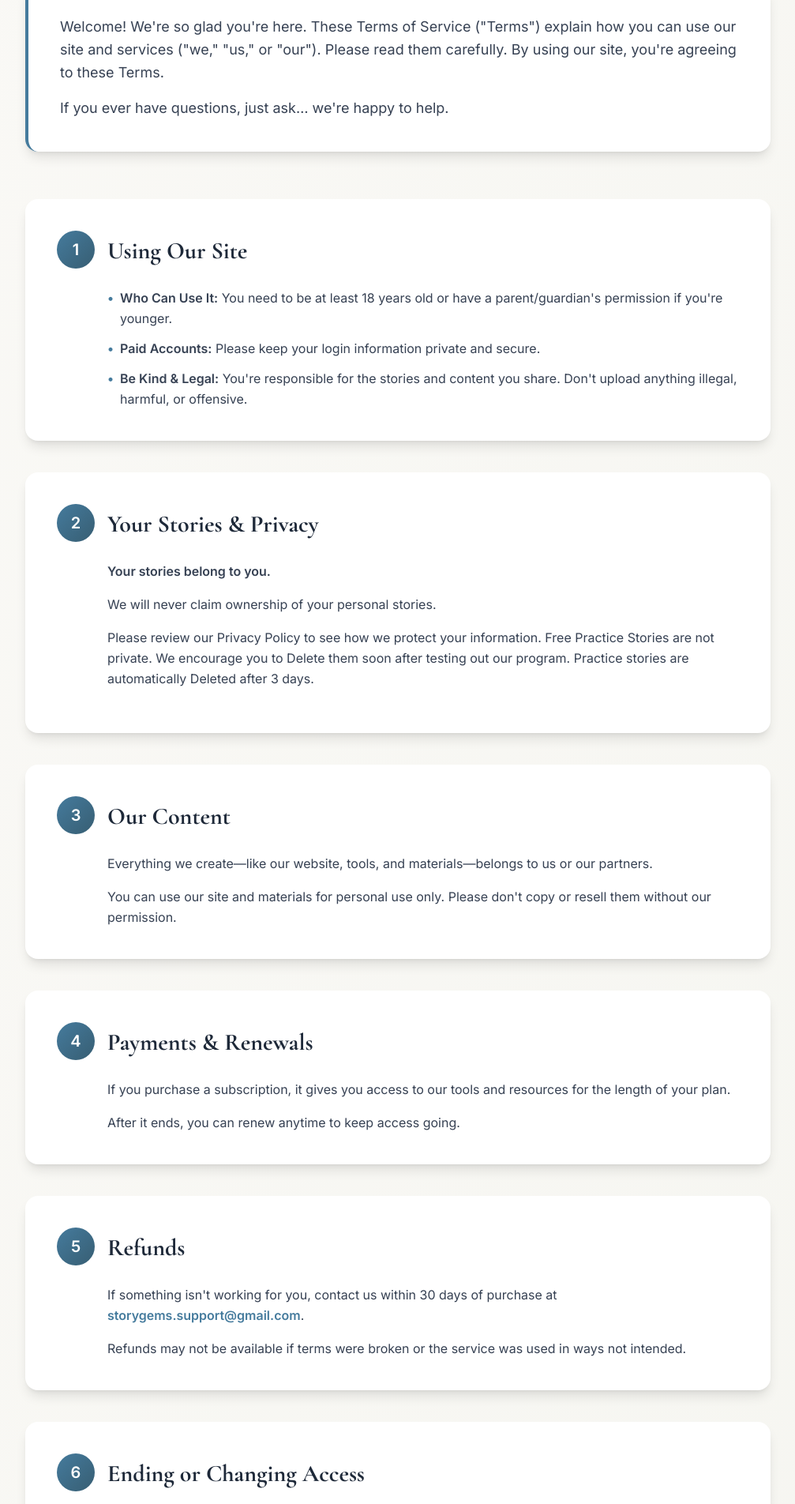
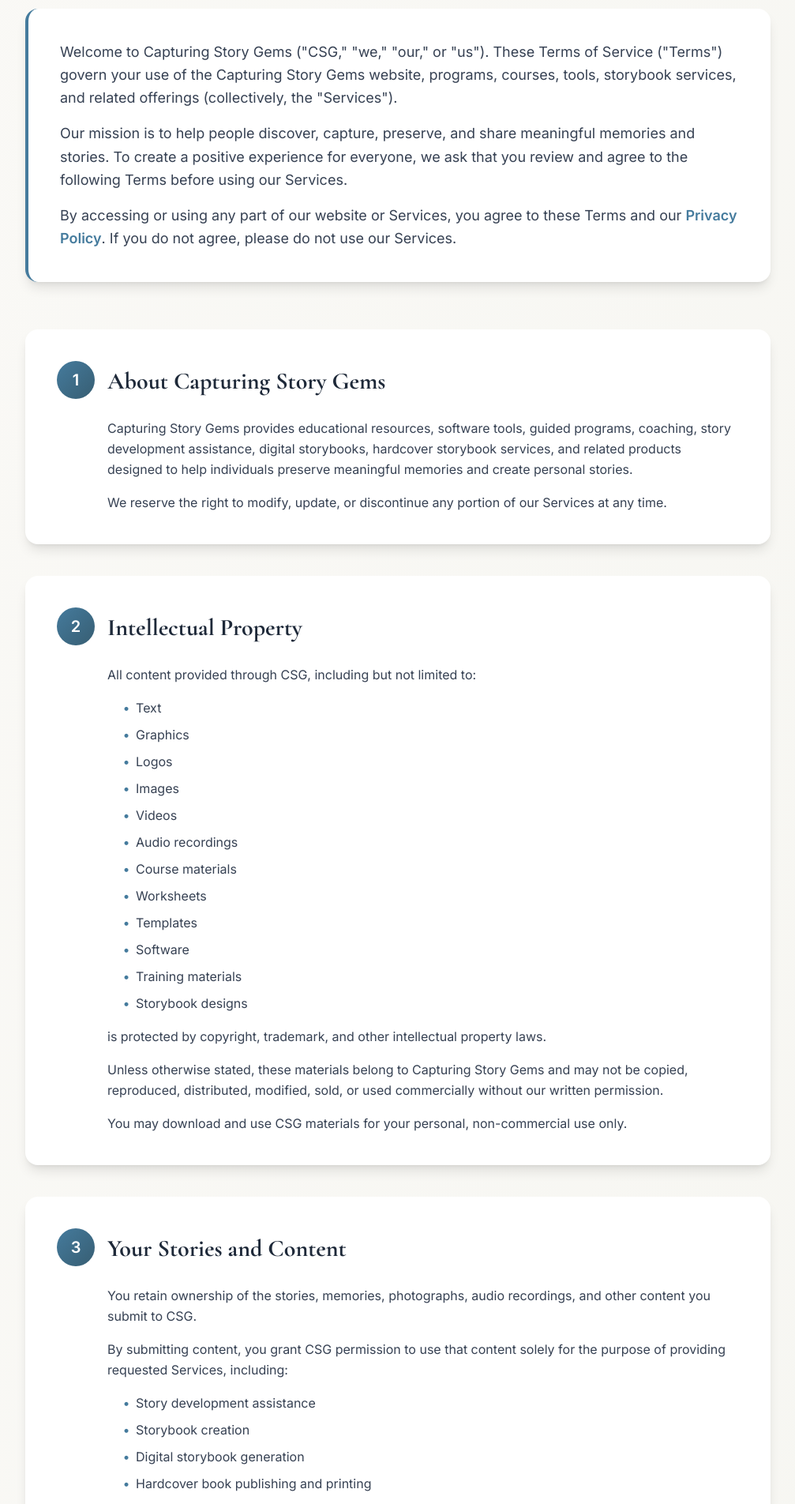
Before and after one commit to kgibson394/capturingstorygems, a Next.js app in the folder frontend/: page /terms-of-service in a window 1280 px wide. Shown: the part 620-2524 px from the top of the page at 79% size, without its empty margins (136-1143 px from the left). Built offline with nearby package versions, Linux system fonts and the light colour scheme.

Commit message:
fixed terms and serivice

```diff
--- a/frontend/app/(auth)/signup/page.tsx
+++ b/frontend/app/(auth)/signup/page.tsx
@@ -21,6 +21,7 @@
     confirmPassword: "",
   });
   const [alertMessage, setAlertMessage] = useState(false);
+  const [acceptedTerms, setAcceptedTerms] = useState(false);
 
   // States to handle password visibility
   const [passwordVisible, setPasswordVisible] = useState(false);
@@ -42,6 +43,12 @@
 
   const handleSubmit = async (e: React.FormEvent) => {
     e.preventDefault();
+
+    if (!acceptedTerms) {
+      toast.error("Please accept the Terms of Service and Privacy Policy.");
+      return;
+    }
+
     setDisabled(true);
     setErrors({
       email: "",
@@ -146,11 +153,42 @@
               </p>
             )}
 
+            <label className="flex items-start gap-3 mt-5 mb-1 cursor-pointer select-none">
+              <input
+                type="checkbox"
+                checked={acceptedTerms}
+                onChange={(e) => setAcceptedTerms(e.target.checked)}
+                className="mt-0.5 h-4 w-4 shrink-0 rounded border-[#A8DADC] accent-[#457B9D] cursor-pointer"
+              />
+              <span className="text-sm text-[#1D3557] leading-relaxed">
+                I agree to the{" "}
+                <a
+                  href="/terms-of-service"
+                  target="_blank"
+                  rel="noopener noreferrer"
+                  className="font-semibold text-[#457B9D] underline decoration-[#457B9D]/40 hover:decoration-[#457B9D]"
+                  onClick={(e) => e.stopPropagation()}
+                >
+                  Terms of Service
+                </a>{" "}
+                and{" "}
+                <a
+                  href="/privacy-policy"
+                  target="_blank"
+                  rel="noopener noreferrer"
+                  className="font-semibold text-[#457B9D] underline decoration-[#457B9D]/40 hover:decoration-[#457B9D]"
+                  onClick={(e) => e.stopPropagation()}
+                >
+                  Privacy Policy
+                </a>
+              </span>
+            </label>
+
             <AuthButton
               text="Sign Up"
               type="submit"
-              className="mt-3 w-full"
-              isDisabled={disabled}
+              className="mt-4 w-full"
+              isDisabled={disabled || !acceptedTerms}
             />
           </form>
 
@@ -159,7 +197,16 @@
             <span className="mx-4 text-[#1D3557] text-sm font-bold">Or</span>
             <div className="h-[1px] w-full bg-[#A8DADC]"></div>
           </div>
-          <GoogleLoginButton />
+          <div
+            className={`${!acceptedTerms ? "opacity-50 pointer-events-none" : ""}`}
+            title={
+              !acceptedTerms
+                ? "Please accept the Terms of Service and Privacy Policy first"
+                : undefined
+            }
+          >
+            <GoogleLoginButton />
+          </div>
 
           <div className="flex justify-center text-sm text-[#1D3557] gap-2 mt-3">
             <span className="">Already have an account?</span>
--- a/frontend/app/(dashboard)/terms-of-service/page.tsx
+++ b/frontend/app/(dashboard)/terms-of-service/page.tsx
@@ -2,164 +2,300 @@
 
 import Footer from "@/components/Footer";
 import Image from "next/image";
+import Link from "next/link";
 
 export default function TermsOfService() {
   const sections = [
     {
       number: "1",
-      title: "Using Our Site",
+      title: "About Capturing Story Gems",
       content: (
         <>
-          <ul className="space-y-3">
-            <li className="flex gap-2">
-              <span className="text-[#457B9D] font-bold">•</span>
-              <div>
-                <strong>Who Can Use It:</strong> You need to be at least 18
-                years old or have a parent/guardian&apos;s permission if
-                you&apos;re younger.
-              </div>
-            </li>
-            <li className="flex gap-2">
-              <span className="text-[#457B9D] font-bold">•</span>
-              <div>
-                <strong>Paid Accounts:</strong> Please keep your login
-                information private and secure.
-              </div>
-            </li>
-            <li className="flex gap-2">
-              <span className="text-[#457B9D] font-bold">•</span>
-              <div>
-                <strong>Be Kind & Legal:</strong> You&apos;re responsible for
-                the stories and content you share. Don&apos;t upload anything
-                illegal, harmful, or offensive.
-              </div>
-            </li>
-          </ul>
+          <p className="mb-4">
+            Capturing Story Gems provides educational resources, software tools,
+            guided programs, coaching, story development assistance, digital
+            storybooks, hardcover storybook services, and related products
+            designed to help individuals preserve meaningful memories and create
+            personal stories.
+          </p>
+          <p>
+            We reserve the right to modify, update, or discontinue any portion
+            of our Services at any time.
+          </p>
         </>
       ),
     },
     {
       number: "2",
-      title: "Your Stories & Privacy",
+      title: "Intellectual Property",
       content: (
         <>
           <p className="mb-4">
-            <strong>Your stories belong to you.</strong>
+            All content provided through CSG, including but not limited to:
+          </p>
+          <ul className="space-y-2 ml-5 mb-4">
+            {[
+              "Text",
+              "Graphics",
+              "Logos",
+              "Images",
+              "Videos",
+              "Audio recordings",
+              "Course materials",
+              "Worksheets",
+              "Templates",
+              "Software",
+              "Training materials",
+              "Storybook designs",
+            ].map((item) => (
+              <li key={item} className="flex gap-2">
+                <span className="text-[#457B9D] font-bold">•</span>
+                <span>{item}</span>
+              </li>
+            ))}
+          </ul>
+          <p className="mb-4">
+            is protected by copyright, trademark, and other intellectual property
+            laws.
           </p>
           <p className="mb-4">
-            We will never claim ownership of your personal stories.
+            Unless otherwise stated, these materials belong to Capturing Story
+            Gems and may not be copied, reproduced, distributed, modified, sold,
+            or used commercially without our written permission.
           </p>
-          <p className="mb-4">
-            Please review our Privacy Policy to see how we protect your
-            information. Free Practice Stories are not private. We encourage you
-            to Delete them soon after testing out our program. Practice stories
-            are automatically Deleted after 3 days.
+          <p>
+            You may download and use CSG materials for your personal,
+            non-commercial use only.
           </p>
         </>
       ),
     },
     {
       number: "3",
-      title: "Our Content",
+      title: "Your Stories and Content",
       content: (
         <>
           <p className="mb-4">
-            Everything we create—like our website, tools, and materials—belongs
-            to us or our partners.
+            You retain ownership of the stories, memories, photographs, audio
+            recordings, and other content you submit to CSG.
           </p>
+          <p className="mb-4">
+            By submitting content, you grant CSG permission to use that content
+            solely for the purpose of providing requested Services, including:
+          </p>
+          <ul className="space-y-2 ml-5 mb-4">
+            {[
+              "Story development assistance",
+              "Storybook creation",
+              "Digital storybook generation",
+              "Hardcover book publishing and printing",
+              "Customer support",
+            ].map((item) => (
+              <li key={item} className="flex gap-2">
+                <span className="text-[#457B9D] font-bold">•</span>
+                <span>{item}</span>
+              </li>
+            ))}
+          </ul>
           <p>
-            You can use our site and materials for personal use only. Please
-            don&apos;t copy or resell them without our permission.
+            CSG will not publish, share, or publicly distribute your personal
+            content without your permission except as required by law.
           </p>
         </>
       ),
     },
     {
       number: "4",
-      title: "Payments & Renewals",
+      title: "Acceptable Use",
       content: (
         <>
-          <p className="mb-4">
-            If you purchase a subscription, it gives you access to our tools and
-            resources for the length of your plan.
+          <p className="mb-4">By using CSG, you agree not to:</p>
+          <ul className="space-y-2 ml-5 mb-4">
+            {[
+              "Violate any laws or regulations",
+              "Upload content that infringes on another person's rights",
+              "Transmit harmful software, viruses, or malicious code",
+              "Harass, abuse, or harm others",
+              "Use the Services for fraudulent purposes",
+              "Attempt to gain unauthorized access to our systems",
+            ].map((item) => (
+              <li key={item} className="flex gap-2">
+                <span className="text-[#457B9D] font-bold">•</span>
+                <span>{item}</span>
+              </li>
+            ))}
+          </ul>
+          <p>
+            We reserve the right to suspend or terminate access for users who
+            violate these Terms.
           </p>
-          <p>After it ends, you can renew anytime to keep access going.</p>
         </>
       ),
     },
     {
       number: "5",
-      title: "Refunds",
+      title: "Digital Storybooks and Hardcover Storybooks",
       content: (
         <>
           <p className="mb-4">
-            If something isn&apos;t working for you, contact us within 30 days
-            of purchase at{" "}
-            <a
-              href="mailto:storygems.support@gmail.com"
-              className="text-[#457B9D] font-semibold hover:underline"
-            >
-              storygems.support@gmail.com
-            </a>
-            .
+            CSG offers both Digital PDF Storybooks and Hardcover Storybook
+            services.
+          </p>
+          <p className="mb-4">
+            While we strive for accuracy and quality, users are responsible for
+            reviewing story content, images, names, dates, and other information
+            before final approval.
+          </p>
+          <p className="mb-4">
+            Hardcover storybooks are produced through trusted third-party
+            publishing and printing partners.
           </p>
           <p>
-            Refunds may not be available if terms were broken or the service was
-            used in ways not intended.
+            Production schedules, shipping timelines, and printing costs may vary
+            based on publisher requirements and availability.
           </p>
         </>
       ),
     },
     {
       number: "6",
-      title: "Ending or Changing Access",
+      title: "External Links",
       content: (
         <>
           <p className="mb-4">
-            We may suspend or remove accounts that break these Terms or misuse
-            the site.
+            Our website may contain links to third-party websites or resources
+            for your convenience.
+          </p>
+          <p className="mb-4">
+            CSG is not responsible for the content, policies, services, or
+            practices of third-party websites.
           </p>
           <p>
-            We might update the site or Terms occasionally; using the site after
-            changes means you agree to the new Terms.
+            Accessing those websites is done at your own discretion and subject
+            to their terms and privacy policies.
           </p>
         </>
       ),
     },
     {
       number: "7",
-      title: "No Guarantees",
+      title: "Educational Purpose",
+      content: (
+        <>
+          <p className="mb-4">
+            CSG is designed to provide educational, creative, and
+            memory-preservation resources.
+          </p>
+          <p className="mb-4">
+            We do not provide legal, financial, medical, mental health, or
+            professional counseling services.
+          </p>
+          <p>
+            Any information provided through our Services should not be
+            considered a substitute for professional advice.
+          </p>
+        </>
+      ),
+    },
+    {
+      number: "8",
+      title: "Disclaimer of Warranties",
+      content: (
+        <>
+          <p className="mb-4">
+            CSG Services are provided on an &quot;as is&quot; and &quot;as
+            available&quot; basis.
+          </p>
+          <p className="mb-4">
+            While we strive to provide reliable and valuable Services, we do not
+            guarantee that:
+          </p>
+          <ul className="space-y-2 ml-5 mb-4">
+            {[
+              "The website will always be available or error-free",
+              "The Services will meet every user's expectations",
+              "Story creation or storybook results will produce specific personal, emotional, or business outcomes",
+            ].map((item) => (
+              <li key={item} className="flex gap-2">
+                <span className="text-[#457B9D] font-bold">•</span>
+                <span>{item}</span>
+              </li>
+            ))}
+          </ul>
+          <p>Your use of the Services is at your own risk.</p>
+        </>
+      ),
+    },
+    {
+      number: "9",
+      title: "Limitation of Liability",
+      content: (
+        <>
+          <p className="mb-4">
+            To the fullest extent permitted by law, Capturing Story Gems and its
+            owners, employees, contractors, affiliates, and partners shall not
+            be liable for any indirect, incidental, consequential, special, or
+            punitive damages arising from your use of the Services.
+          </p>
+          <p>
+            Our total liability shall not exceed the amount you paid for the
+            specific Service giving rise to the claim.
+          </p>
+        </>
+      ),
+    },
+    {
+      number: "10",
+      title: "Changes to These Terms",
+      content: (
+        <>
+          <p className="mb-4">We may update these Terms from time to time.</p>
+          <p>
+            Any updates will be posted on this page with a revised effective
+            date. Continued use of the Services after changes are posted
+            constitutes acceptance of those changes.
+          </p>
+        </>
+      ),
+    },
+    {
+      number: "11",
+      title: "Privacy",
       content: (
         <p>
-          We work hard to keep everything running smoothly, but we can&apos;t
-          promise the site will always be perfect or error-free. We&apos;re not
-          responsible for losses or damages from using the site.
+          Your privacy is important to us. At Capturing Story Gems (CSG), we do
+          not sell nor share your personal information to third parties. We take
+          reasonable measures to protect your data and only share information
+          when necessary to deliver requested services or as required by law.
+          Your stories belong to you. Our goal is to help you preserve, organize,
+          and share them in ways you choose. Please review our{" "}
+          <Link
+            href="/privacy-policy"
+            className="text-[#457B9D] font-semibold hover:underline"
+          >
+            Privacy Policy
+          </Link>{" "}
+          for more details.
         </p>
       ),
     },
     {
-      number: "8",
-      title: "Governing Law",
-      content: (
-        <p>
-          These Terms follow the laws of State of Florida, USA. Any disputes
-          will be handled there.
-        </p>
-      ),
-    },
-    {
-      number: "10",
+      number: "12",
       title: "Contact Us",
       content: (
-        <p>
-          If you have questions or concerns, please contact us:{" "}
+        <>
+          <p className="mb-4">
+            If you have questions regarding these Terms or any CSG Services,
+            please contact us:
+          </p>
+          <p className="mb-1 font-semibold">Capturing Story Gems</p>
           <a
             href="mailto:storygems.support@gmail.com"
             className="text-[#457B9D] font-semibold hover:underline"
           >
             storygems.support@gmail.com
           </a>
-        </p>
+        </>
       ),
     },
   ];
@@ -186,7 +322,10 @@
             Terms of Service
           </h1>
           <p className="text-lg md:text-xl max-w-3xl mx-auto opacity-95">
-            Capturing Story Gems
+            Capturing Story Gems (CSG)
+          </p>
+          <p className="text-sm md:text-base mt-2 opacity-80">
+            Effective Date: January 1, 2026
           </p>
         </div>
       </div>
@@ -195,14 +334,28 @@
       <div className="max-w-5xl mx-auto px-5 md:px-10 py-15">
         <div className="bg-white rounded-2xl shadow-lg p-8 md:p-10 border-l-4 border-[#457B9D] mb-15">
           <p className="text-lg text-gray-700 leading-relaxed mb-4">
-            Welcome! We&apos;re so glad you&apos;re here. These Terms of Service
-            (&quot;Terms&quot;) explain how you can use our site and services
-            (&quot;we,&quot; &quot;us,&quot; or &quot;our&quot;). Please read
-            them carefully. By using our site, you&apos;re agreeing to these
-            Terms.
+            Welcome to Capturing Story Gems (&quot;CSG,&quot; &quot;we,&quot;
+            &quot;our,&quot; or &quot;us&quot;). These Terms of Service
+            (&quot;Terms&quot;) govern your use of the Capturing Story Gems
+            website, programs, courses, tools, storybook services, and related
+            offerings (collectively, the &quot;Services&quot;).
+          </p>
+          <p className="text-lg text-gray-700 leading-relaxed mb-4">
+            Our mission is to help people discover, capture, preserve, and share
+            meaningful memories and stories. To create a positive experience for
+            everyone, we ask that you review and agree to the following Terms
+            before using our Services.
           </p>
           <p className="text-lg text-gray-700 leading-relaxed">
-            If you ever have questions, just ask… we&apos;re happy to help.
+            By accessing or using any part of our website or Services, you agree
+            to these Terms and our{" "}
+            <Link
+              href="/privacy-policy"
+              className="text-[#457B9D] font-semibold hover:underline"
+            >
+              Privacy Policy
+            </Link>
+            . If you do not agree, please do not use our Services.
           </p>
         </div>
 
@@ -221,11 +374,24 @@
                   {section.title}
                 </h2>
               </div>
-              <div className="text-gray-700 leading-relaxed pl-16">
+              <div className="text-gray-700 leading-relaxed pl-0 md:pl-16">
                 {section.content}
               </div>
             </div>
           ))}
+
+          {/* Our Commitment */}
+          <div className="bg-gradient-to-r from-[#457B9D]/10 to-[#375E73]/10 rounded-2xl shadow-lg p-8 md:p-10 border border-[#457B9D]/20">
+            <h2 className="text-3xl font-[Cormorant_Garamond] font-bold text-gray-800 mb-4">
+              Our Commitment
+            </h2>
+            <p className="text-gray-700 leading-relaxed">
+              Capturing Story Gems exists to help people preserve meaningful
+              memories, create lasting stories, and share treasures that can be
+              enjoyed by family, friends, and future generations. We are honored
+              to be part of that journey.
+            </p>
+          </div>
         </div>
       </div>
       <Footer />
```
